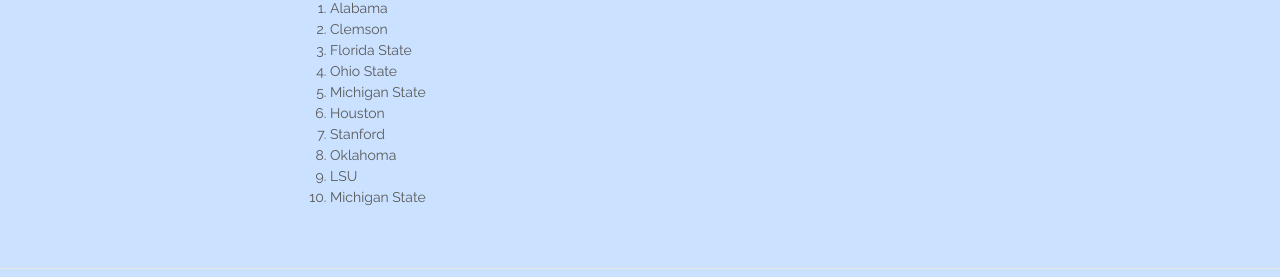
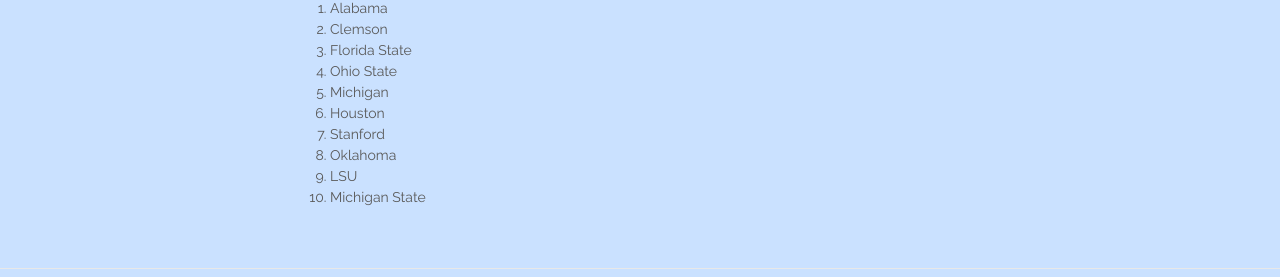
Before and after one commit to adambodie/Adams-Blog, a Jekyll site: the page built from _posts/2016-09-06-college-football-week-one.markdown, in a window 1280 px wide and 900 px high, scrolled down 1368 px. Shown: the part 461-738 px from the top of the window. Built offline with Jekyll 4.4.1, drawn with Linux system fonts in a browser that asks for light colours; nearby versions of some CDN libraries.

Commit message:
Fixed typo on blog post

```diff
--- a/_posts/2016-09-06-college-football-week-one.markdown
+++ b/_posts/2016-09-06-college-football-week-one.markdown
@@ -37,7 +37,7 @@
 <li>Clemson</li>
 <li>Florida State</li>
 <li>Ohio State</li>
-<li>Michigan State</li>
+<li>Michigan</li>
 <li>Houston</li>
 <li>Stanford</li>
 <li>Oklahoma</li>
```
Also changed, not shown: 1 other file.
